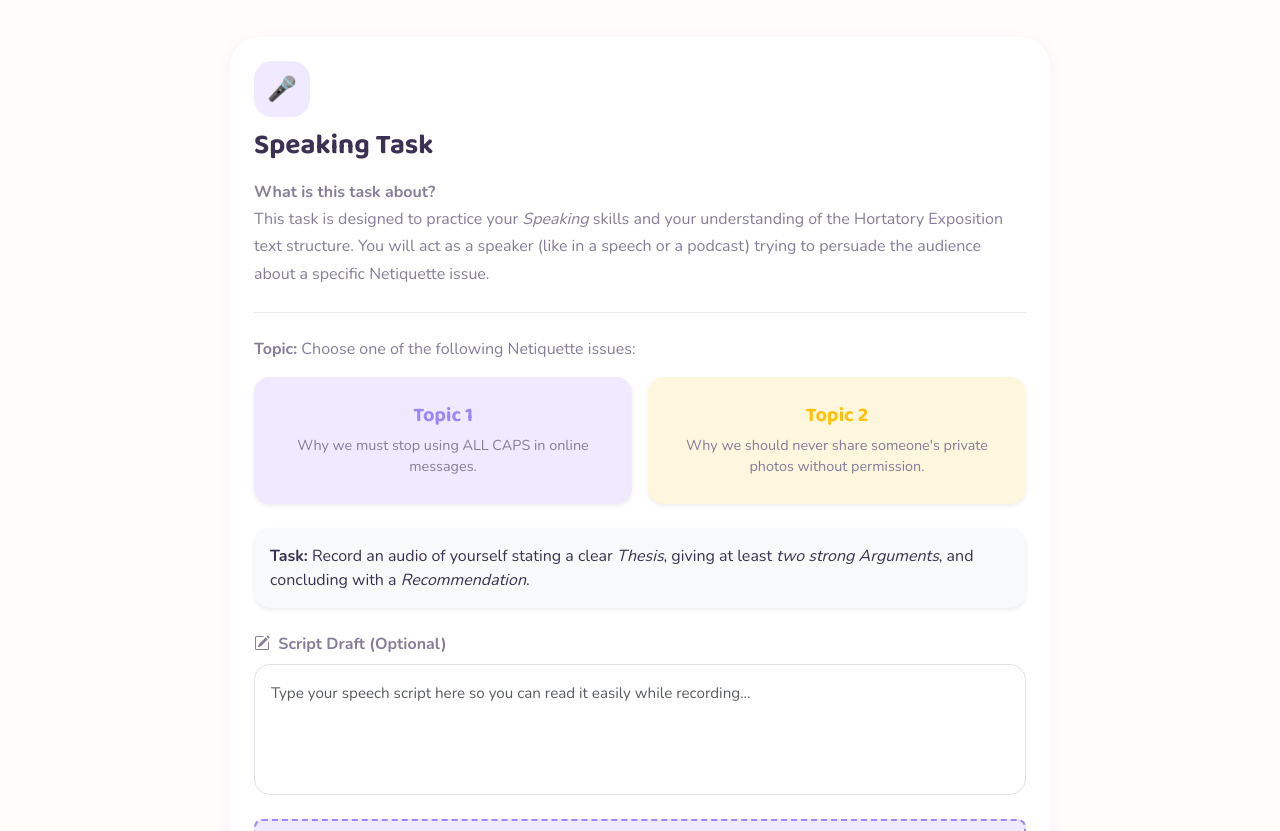
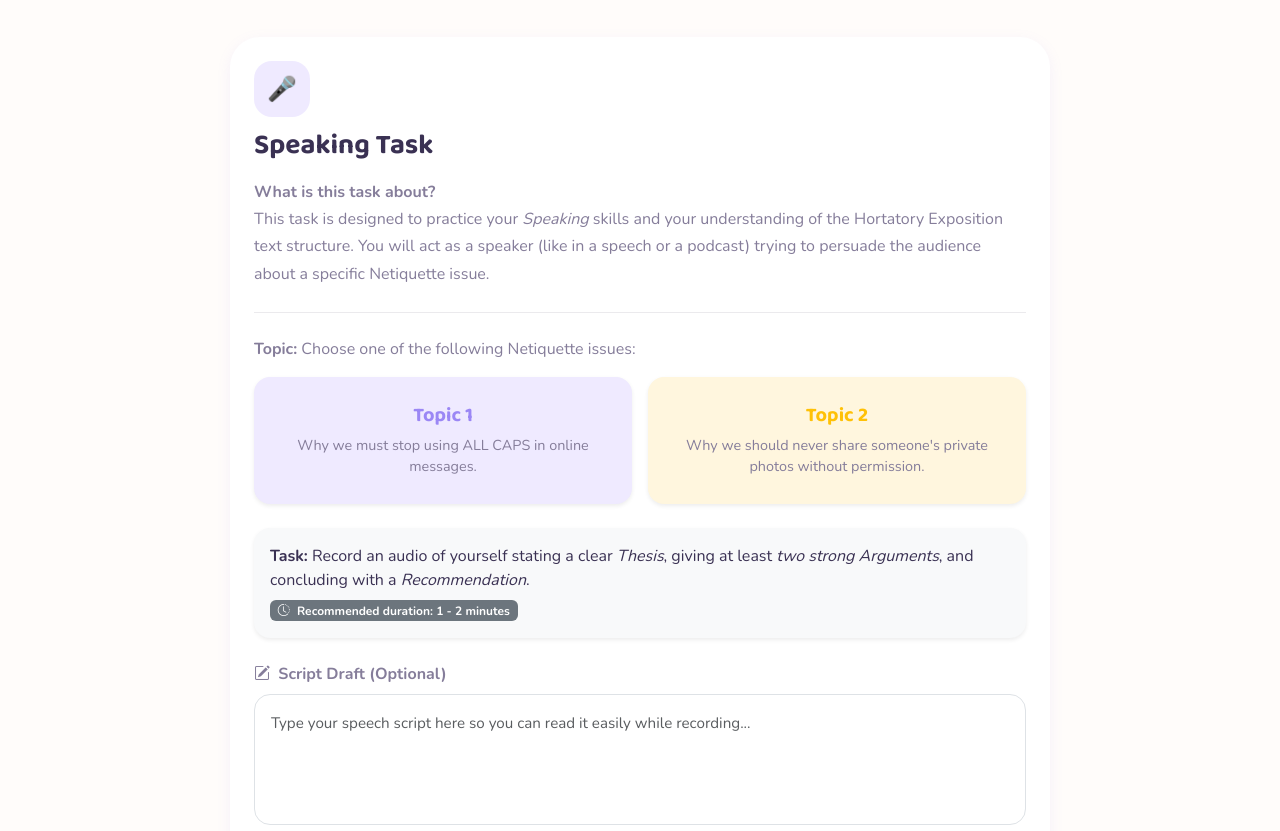
Before and after one commit to veniaveronica/kindly, a website: page task-individual.html in a window 1280 px wide. Shown: the part 266-1097 px from the top of the page. Drawn offline with nearby package versions, Linux system fonts and the light colour scheme.

Commit message:
Add recommended duration for audio

```diff
--- a/task-individual.html
+++ b/task-individual.html
@@ -92,7 +92,7 @@
 
       <div class="alert border-0 shadow-sm rounded-4 d-flex align-items-center gap-3" style="background-color: #f8f9fa;">
         <div>
-          <strong>Task:</strong> Record an audio of yourself stating a clear <em>Thesis</em>, giving at least <em>two strong Arguments</em>, and concluding with a <em>Recommendation</em>.
+          <strong>Task:</strong> Record an audio of yourself stating a clear <em>Thesis</em>, giving at least <em>two strong Arguments</em>, and concluding with a <em>Recommendation</em>. <br><span class="badge bg-secondary mt-2"><i class="bi bi-clock-history me-1"></i> Recommended duration: 1 - 2 minutes</span>
         </div>
       </div>
 
```
